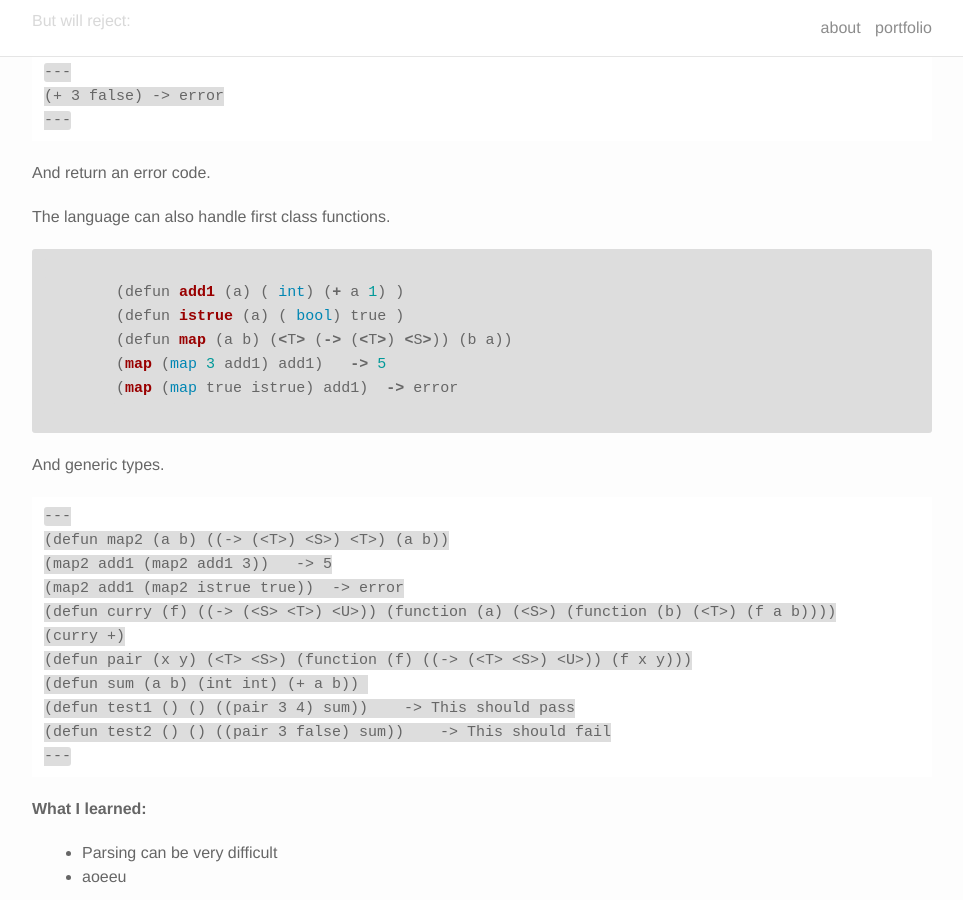
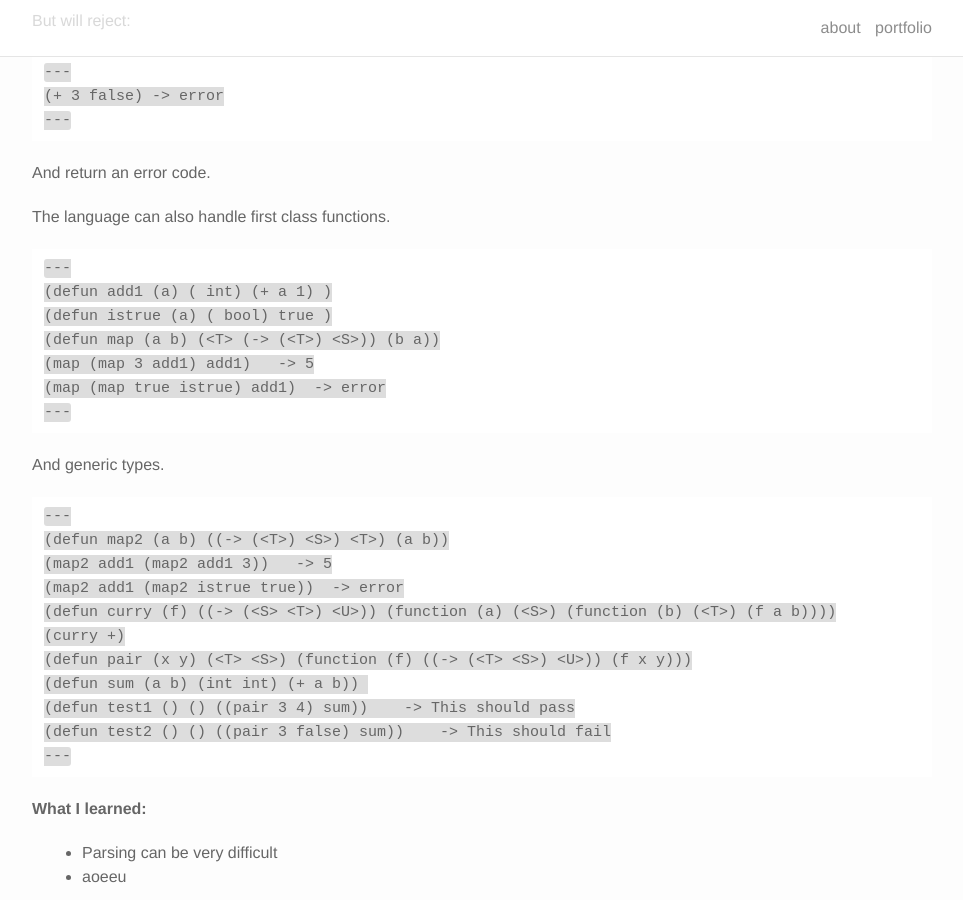
Before and after one commit to LucyWilcox/LucyWilcox.github.io, a Jekyll site: the page built from _portfolio/7_project.markdown, in a window 1280 px wide and 900 px high, scrolled down 441 px. Shown: the whole window, without its empty margins (158-1121 px from the left). Built offline with Jekyll 4.4.1, drawn with Linux system fonts in a browser that asks for light colours; nearby versions of some CDN libraries.

Commit message:
not a highlight fan

```diff
--- a/_portfolio/7_project.markdown
+++ b/_portfolio/7_project.markdown
@@ -23,13 +23,13 @@ And return an error code.
 
 The language can also handle first class functions.
 
-	{% highlight python %}
+	---
 	(defun add1 (a) ( int) (+ a 1) )
 	(defun istrue (a) ( bool) true )
 	(defun map (a b) (<T> (-> (<T>) <S>)) (b a))
 	(map (map 3 add1) add1)   -> 5
 	(map (map true istrue) add1)  -> error
-	{% endhighlight %}
+	---
 
 And generic types.
 
```
